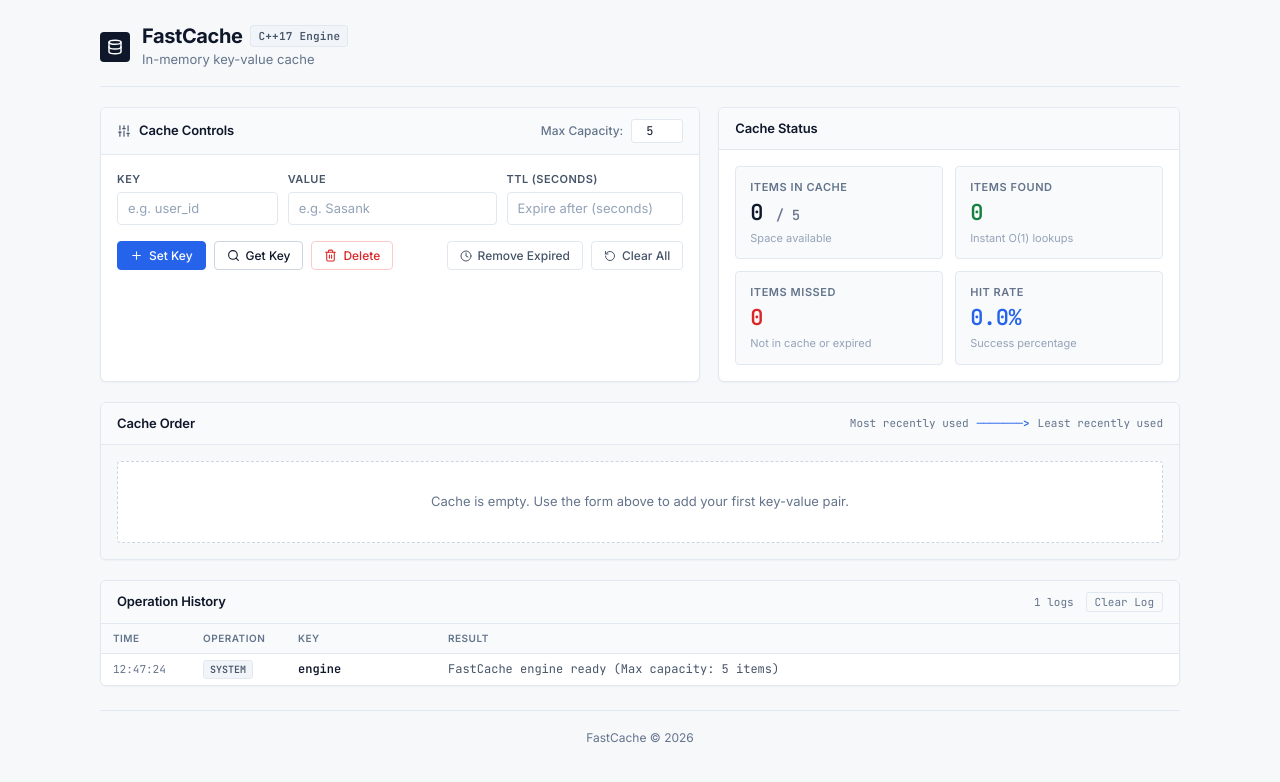
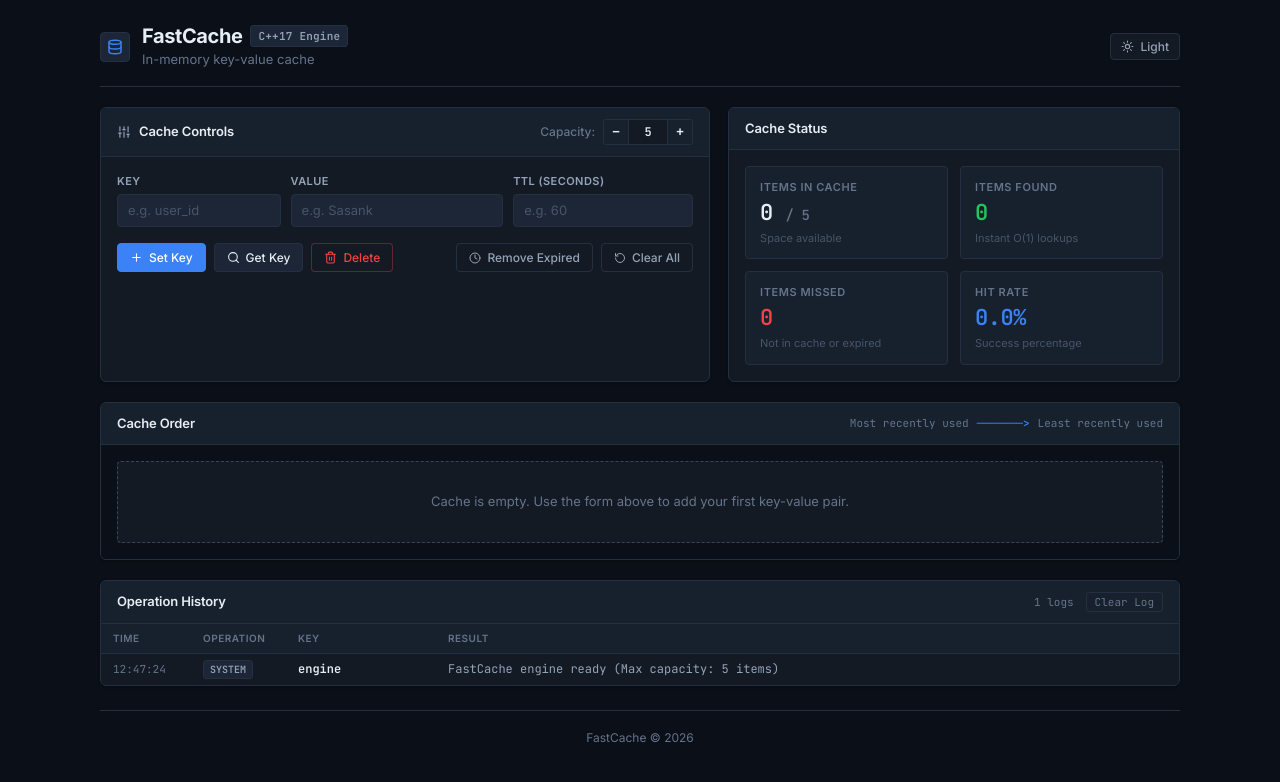
Before and after one commit to Coder1809/FastCache, a React (Vite) app in the folder web/: page / in a window 1280 px wide. Shown: the top 782 px of the page. Built offline with nearby package versions, Linux system fonts and the light colour scheme; the HTML template or start-up script is replaced by a standard one.

Commit message:
ui: add dark/light developer themes and replace rolldown with numeric stepper for capacity

```diff
--- a/web/src/App.jsx
+++ b/web/src/App.jsx
@@ -11,7 +11,9 @@ import {
   CheckCircle2,
   XCircle,
   AlertTriangle,
-  Info
+  Info,
+  Sun,
+  Moon
 } from 'lucide-react';
 
 export default function App() {
@@ -25,6 +27,20 @@ export default function App() {
   const [logs, setLogs] = useState([]);
   const [lookupResult, setLookupResult] = useState(null);
   const logEndRef = useRef(null);
+
+  // Theme state: defaults to dark developer theme, with light theme toggle
+  const [theme, setTheme] = useState(() => {
+    return localStorage.getItem('fc_theme') || 'dark';
+  });
+
+  useEffect(() => {
+    document.documentElement.setAttribute('data-theme', theme);
+    localStorage.setItem('fc_theme', theme);
+  }, [theme]);
+
+  const toggleTheme = () => {
+    setTheme(prev => prev === 'dark' ? 'light' : 'dark');
+  };
 
   const refreshState = () => {
     setEntries(engine.getEntries());
@@ -204,6 +220,26 @@ export default function App() {
             <p className="fc-subtitle">In-memory key-value cache</p>
           </div>
         </div>
+
+        <div className="fc-header-right">
+          <button
+            type="button"
+            onClick={toggleTheme}
+            className="fc-theme-toggle-btn"
+            title={`Switch to ${theme === 'dark' ? 'light' : 'dark'} theme`}>
+            {theme === 'dark' ? (
+              <>
+                <Sun size={13} />
+                <span>Light</span>
+              </>
+            ) : (
+              <>
+                <Moon size={13} />
+                <span>Dark</span>
+              </>
+            )}
+          </button>
+        </div>
       </header>
 
       {/* Main Two-Column Layout: CACHE CONTROLS & CACHE STATUS */}
@@ -216,17 +252,50 @@ export default function App() {
               <span>Cache Controls</span>
             </div>
 
+            {/* Stepper Number for Capacity (Replaces rolldown spinner) */}
             <div className="fc-capacity-control">
-              <label htmlFor="capacity-input" className="fc-cap-label">Max Capacity:</label>
+              <span className="fc-cap-label">Capacity:</span>
+              <div className="fc-capacity-stepper">
+                <button
+                  type="button"
+                  onClick={() => handleCapacityChange(capacity - 1)}
+                  disabled={capacity <= 1}
+                  className="fc-step-btn"
+                  title="Decrease capacity">
+                  −
+                </button>
                 <input
                   id="capacity-input"
                   type="number"
                   min="1"
-                max="20"
+                  max="50"
                   value={capacity}
-                onChange={(e) => handleCapacityChange(e.target.value)}
-                className="fc-cap-input"
+                  onChange={(e) => {
+                    const v = e.target.value;
+                    if (v === '') {
+                      setCapacity('');
+                      return;
+                    }
+                    const n = parseInt(v, 10);
+                    if (!isNaN(n) && n >= 1) {
+                      handleCapacityChange(n);
+                    }
+                  }}
+                  onBlur={() => {
+                    if (!capacity || capacity < 1) handleCapacityChange(5);
+                  }}
+                  className="fc-cap-input font-mono"
+                  title="Cache capacity limit"
                 />
+                <button
+                  type="button"
+                  onClick={() => handleCapacityChange(Number(capacity || 0) + 1)}
+                  disabled={capacity >= 50}
+                  className="fc-step-btn"
+                  title="Increase capacity">
+                  +
+                </button>
+              </div>
             </div>
           </div>
 
@@ -263,7 +332,7 @@ export default function App() {
                 <input
                   type="number"
                   min="1"
-                  placeholder="Expire after (seconds)"
+                  placeholder="e.g. 60"
                   value={ttl}
                   onChange={(e) => setTtl(e.target.value)}
                   className="fc-input font-mono"
--- a/web/src/index.css
+++ b/web/src/index.css
@@ -1,38 +1,73 @@
+/* Theme System: Dark (Default) & Light */
+:root, [data-theme="dark"] {
+  --bg-page: #0b0f17;
+  --bg-panel: #131a24;
+  --bg-subtle: #1c2636;
+  --bg-muted: #17202d;
+  --border-color: #243042;
+  --border-strong: #36465d;
+  --text-primary: #e6edf3;
+  --text-secondary: #94a3b8;
+  --text-muted: #64748b;
+  --text-light: #475569;
+
+  --color-accent: #3b82f6;
+  --color-accent-hover: #2563eb;
+  --color-accent-subtle: rgba(59, 130, 246, 0.12);
+  --color-accent-border: #1d4ed8;
+
+  --color-success: #22c55e;
+  --color-success-bg: rgba(34, 197, 94, 0.12);
+  --color-success-border: rgba(34, 197, 94, 0.35);
+
+  --color-warning: #f59e0b;
+  --color-warning-bg: rgba(245, 158, 11, 0.12);
+  --color-warning-border: rgba(245, 158, 11, 0.35);
+
+  --color-danger: #ef4444;
+  --color-danger-bg: rgba(239, 68, 68, 0.12);
+  --color-danger-border: rgba(239, 68, 68, 0.35);
+
+  --shadow-subtle: 0 1px 3px 0 rgba(0, 0, 0, 0.35);
+}
+
+[data-theme="light"] {
+  --bg-page: #f0f2f5;
+  --bg-panel: #ffffff;
+  --bg-subtle: #e5e9ee;
+  --bg-muted: #f6f8fa;
+  --border-color: #d0d7de;
+  --border-strong: #afb8c1;
+  --text-primary: #1f2328;
+  --text-secondary: #57606a;
+  --text-muted: #656d76;
+  --text-light: #8c959f;
+
+  --color-accent: #0969da;
+  --color-accent-hover: #0856b3;
+  --color-accent-subtle: #ebf5ff;
+  --color-accent-border: #99c8ff;
+
+  --color-success: #1a7f37;
+  --color-success-bg: #dafbe1;
+  --color-success-border: #aceebb;
+
+  --color-warning: #9a6700;
+  --color-warning-bg: #fff8c5;
+  --color-warning-border: #f1e05a;
+
+  --color-danger: #cf222e;
+  --color-danger-bg: #ffebe9;
+  --color-danger-border: #ffc1ba;
+
+  --shadow-subtle: 0 1px 2px 0 rgba(0, 0, 0, 0.05);
+}
+
 :root {
-  --bg-page: #f6f8fa;
-  --bg-panel: #ffffff;
-  --bg-subtle: #f1f5f9;
-  --bg-muted: #f8fafc;
-  --border-color: #e2e8f0;
-  --border-strong: #cbd5e1;
-  --text-primary: #0f172a;
-  --text-secondary: #475569;
-  --text-muted: #64748b;
-  --text-light: #94a3b8;
-
-  --color-accent: #2563eb;
-  --color-accent-hover: #1d4ed8;
-  --color-accent-subtle: #eff6ff;
-  --color-accent-border: #bfdbfe;
-
-  --color-success: #15803d;
-  --color-success-bg: #f0fdf4;
-  --color-success-border: #bbf7d0;
-
-  --color-warning: #b45309;
-  --color-warning-bg: #fffbeb;
-  --color-warning-border: #fde68a;
-
-  --color-danger: #dc2626;
-  --color-danger-bg: #fef2f2;
-  --color-danger-border: #fecaca;
-
   --radius-xs: 3px;
   --radius-sm: 4px;
   --radius-md: 6px;
   --radius-lg: 8px;
-
-  --shadow-subtle: 0 1px 2px 0 rgba(15, 23, 42, 0.04);
 
   --font-sans: 'Inter', system-ui, -apple-system, BlinkMacSystemFont, 'Segoe UI', Roboto, sans-serif;
   --font-mono: 'JetBrains Mono', ui-monospace, SFMono-Regular, Menlo, Monaco, Consolas, monospace;
@@ -52,10 +87,21 @@ body {
   line-height: 1.5;
   -webkit-font-smoothing: antialiased;
   -moz-osx-font-smoothing: grayscale;
+  transition: background-color 0.2s ease, color 0.2s ease;
 }
 
 .font-mono {
   font-family: var(--font-mono);
+}
+
+/* Remove rolldown spin buttons across all number inputs */
+input[type=number]::-webkit-inner-spin-button,
+input[type=number]::-webkit-outer-spin-button {
+  -webkit-appearance: none;
+  margin: 0;
+}
+input[type=number] {
+  -moz-appearance: textfield;
 }
 
 /* App Shell */
@@ -73,6 +119,8 @@ body {
   padding-bottom: 16px;
   margin-bottom: 20px;
   border-bottom: 1px solid var(--border-color);
+  flex-wrap: wrap;
+  gap: 12px;
 }
 
 .fc-header-left {
@@ -85,8 +133,9 @@ body {
   width: 30px;
   height: 30px;
   border-radius: var(--radius-sm);
-  background: #0f172a;
-  color: #ffffff;
+  background: var(--bg-subtle);
+  border: 1px solid var(--border-color);
+  color: var(--color-accent);
   display: flex;
   align-items: center;
   justify-content: center;
@@ -131,15 +180,43 @@ body {
   margin-top: 2px;
 }
 
+.fc-header-right {
+  display: flex;
+  align-items: center;
+  gap: 10px;
+}
+
+.fc-theme-toggle-btn {
+  display: inline-flex;
+  align-items: center;
+  gap: 6px;
+  font-size: 12px;
+  font-family: var(--font-sans);
+  font-weight: 500;
+  color: var(--text-secondary);
+  background-color: var(--bg-panel);
+  border: 1px solid var(--border-color);
+  padding: 5px 10px;
+  border-radius: var(--radius-sm);
+  cursor: pointer;
+  transition: all 0.15s ease;
+}
+
+.fc-theme-toggle-btn:hover {
+  background-color: var(--bg-subtle);
+  color: var(--text-primary);
+  border-color: var(--border-strong);
+}
+
 /* Two-Column Grid: Controls & Status */
 .fc-grid-two-col {
   display: grid;
-  grid-template-columns: 1.3fr 1fr;
+  grid-template-columns: 1.35fr 1fr;
   gap: 18px;
   margin-bottom: 20px;
 }
 
-/* Common Panel Styling */
+/* Common Panel */
 .fc-panel {
   background: var(--bg-panel);
   border: 1px solid var(--border-color);
@@ -173,11 +250,7 @@ body {
   color: var(--text-secondary);
 }
 
-/* Cache Controls Form */
-.fc-form {
-  padding: 16px;
-}
-
+/* Capacity Stepper (Number instead of rolldown) */
 .fc-capacity-control {
   display: flex;
   align-items: center;
@@ -190,13 +263,50 @@ body {
   font-weight: 500;
 }
 
+.fc-capacity-stepper {
+  display: inline-flex;
+  align-items: center;
+  border: 1px solid var(--border-color);
+  border-radius: var(--radius-xs);
+  background: var(--bg-subtle);
+  overflow: hidden;
+}
+
+.fc-step-btn {
+  width: 24px;
+  height: 24px;
+  background: var(--bg-muted);
+  border: none;
+  color: var(--text-primary);
+  font-size: 13px;
+  font-weight: 700;
+  cursor: pointer;
+  display: flex;
+  align-items: center;
+  justify-content: center;
+  transition: background 0.15s ease;
+  user-select: none;
+}
+
+.fc-step-btn:hover:not(:disabled) {
+  background: var(--border-color);
+}
+
+.fc-step-btn:disabled {
+  opacity: 0.35;
+  cursor: not-allowed;
+}
+
 .fc-cap-input {
-  width: 52px;
-  padding: 3px 6px;
+  width: 40px;
+  height: 24px;
+  padding: 0 4px;
   font-size: 12px;
   font-family: var(--font-mono);
-  border: 1px solid var(--border-color);
-  border-radius: var(--radius-xs);
+  font-weight: 600;
+  border: none;
+  border-left: 1px solid var(--border-color);
+  border-right: 1px solid var(--border-color);
   background: var(--bg-panel);
   color: var(--text-primary);
   text-align: center;
@@ -204,7 +314,12 @@ body {
 
 .fc-cap-input:focus {
   outline: none;
-  border-color: var(--color-accent);
+  background: var(--color-accent-subtle);
+}
+
+/* Cache Controls Form */
+.fc-form {
+  padding: 16px;
 }
 
 .fc-form-grid {
@@ -234,7 +349,7 @@ body {
   font-size: 13px;
   border: 1px solid var(--border-color);
   border-radius: var(--radius-sm);
-  background-color: var(--bg-panel);
+  background-color: var(--bg-subtle);
   color: var(--text-primary);
   transition: border-color 0.15s ease;
 }
@@ -302,13 +417,13 @@ body {
 }
 
 .fc-btn-secondary {
-  background-color: var(--bg-panel);
+  background-color: var(--bg-subtle);
   color: var(--text-primary);
-  border-color: var(--border-strong);
+  border-color: var(--border-color);
 }
 
 .fc-btn-secondary:hover {
-  background-color: var(--bg-subtle);
+  background-color: var(--border-color);
 }
 
 .fc-btn-danger {
@@ -332,7 +447,7 @@ body {
   color: var(--text-primary);
 }
 
-/* Inline Feedback */
+/* Feedback Status Banner */
 .fc-status-banner {
   margin: 10px 16px 16px;
   padding: 8px 12px;
@@ -554,14 +669,14 @@ body {
   padding: 2px 7px;
   border-radius: var(--radius-xs);
   border: 1px solid var(--border-color);
-  background: var(--bg-panel);
+  background: var(--bg-subtle);
   color: var(--text-secondary);
   cursor: pointer;
   line-height: 1.2;
 }
 
 .fc-node-btn:hover {
-  background: var(--bg-subtle);
+  background: var(--border-color);
   color: var(--color-accent);
   border-color: var(--color-accent-border);
 }
```
Also changed, not shown: 5 other files (tests, documents, lock files or other folders). Lines whose indentation alone changed are shown as unchanged.
